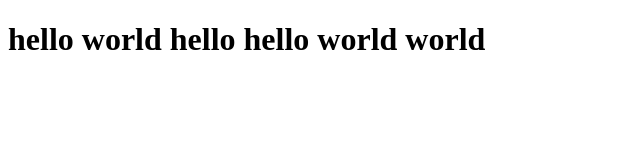
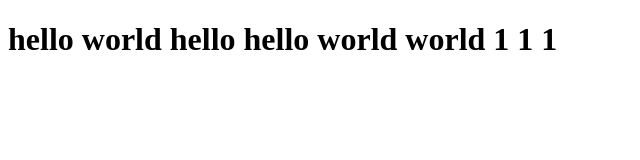
Before and after one commit to pranav-regmi/demo_repo, a plain HTML site: page index.html in a window 1280 px wide. Shown: the full height of the page, 0-640 px from the left. Drawn offline with Linux system fonts and the light colour scheme.

Commit message:
function added

```diff
--- a/index.html
+++ b/index.html
@@ -9,7 +9,7 @@
 <body>
     <h1>
         hello world
-        hello hello world world
+        hello hello world world 1 1 1
     </h1>
 </body>
 </html>
```
